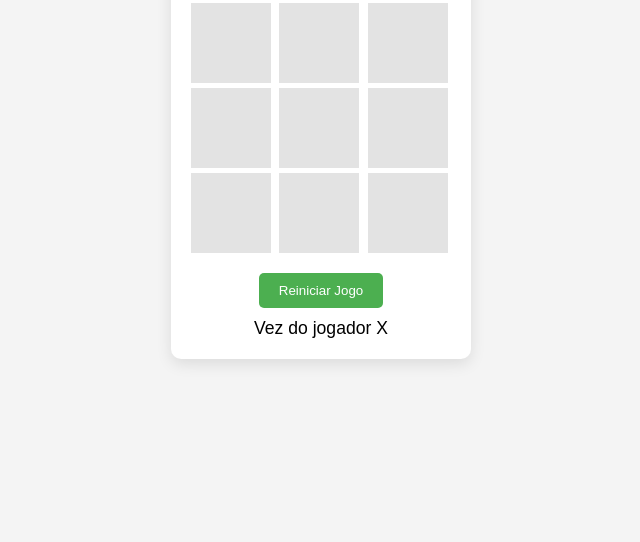
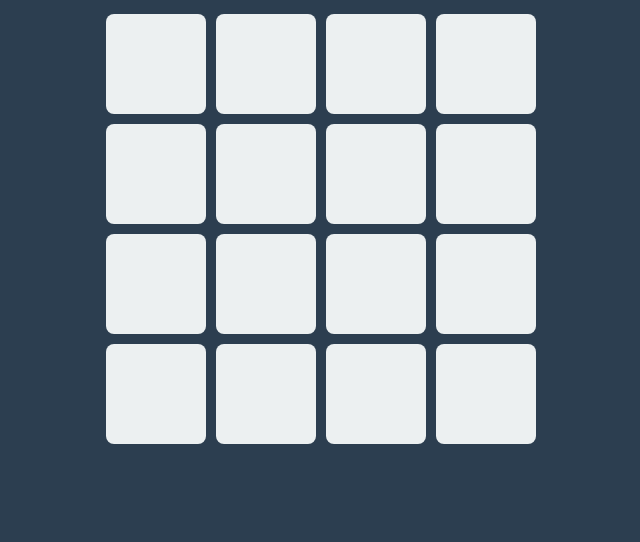
Before and after one commit to alidonadio/jogodavelhanv, a plain HTML site: page index.html in a window 1280 px wide. Shown: the part 258-800 px from the top of the page, without its empty margins (319-959 px from the left). Drawn offline with Linux system fonts and the light colour scheme.

Commit message:
Add files via upload

```diff
--- a/index.html
+++ b/index.html
@@ -3,26 +3,141 @@
 <head>
     <meta charset="UTF-8">
     <meta name="viewport" content="width=device-width, initial-scale=1.0">
-    <title>Jogo da Velha</title>
-    <link rel="stylesheet" href="style.css">
+    <title>Jogo de Cartas</title>
+    <style>
+        body {
+            font-family: Arial, sans-serif;
+            display: flex;
+            flex-direction: column;
+            align-items: center;
+            justify-content: center;
+            min-height: 100vh;
+            margin: 0;
+            background-color: #2c3e50;
+        }
+
+        h1 {
+            color: #ecf0f1;
+            margin-bottom: 20px;
+        }
+
+        .game-container {
+            display: grid;
+            grid-template-columns: repeat(4, 100px);
+            gap: 10px;
+            justify-content: center;
+        }
+
+        .card {
+            width: 100px;
+            height: 100px;
+            position: relative;
+            transform-style: preserve-3d;
+            transition: transform 0.5s;
+            cursor: pointer;
+        }
+
+        .card.flip {
+            transform: rotateY(180deg);
+        }
+
+        .card .front,
+        .card .back {
+            position: absolute;
+            width: 100%;
+            height: 100%;
+            backface-visibility: hidden;
+            display: flex;
+            align-items: center;
+            justify-content: center;
+            font-size: 24px;
+            font-weight: bold;
+            color: #2c3e50;
+            border-radius: 8px;
+        }
+
+        .card .front {
+            background-color: #ecf0f1;
+        }
+
+        .card .back {
+            background-color: #3498db;
+            transform: rotateY(180deg);
+        }
+
+        #timer,
+        #score {
+            color: #ecf0f1;
+            font-size: 24px;
+            margin: 10px 0;
+        }
+
+        #score {
+            font-weight: bold;
+        }
+    </style>
 </head>
 <body>
-    <div class="game-container">
-        <h1>Jogo da Velha</h1>
-        <div class="board">
-            <div class="cell" data-cell-index="0"></div>
-            <div class="cell" data-cell-index="1"></div>
-            <div class="cell" data-cell-index="2"></div>
-            <div class="cell" data-cell-index="3"></div>
-            <div class="cell" data-cell-index="4"></div>
-            <div class="cell" data-cell-index="5"></div>
-            <div class="cell" data-cell-index="6"></div>
-            <div class="cell" data-cell-index="7"></div>
-            <div class="cell" data-cell-index="8"></div>
-        </div>
-        <button id="restartBtn">Reiniciar Jogo</button>
-        <div class="status" id="status">Vez do jogador X</div>
-    </div>
-    <script src="script.js"></script>
+    <h1>Jogo de Cartas</h1>
+    <div id="timer">Tempo: 00:00</div>
+    <div id="score">Pontos: 0</div>
+    <div class="game-container" id="game-container"></div>
+
+    <script>
+        let cardValues = ['A', 'B', 'C', 'D', 'E', 'F', 'G', 'H', 'A', 'B', 'C', 'D', 'E', 'F', 'G', 'H'];
+        let flippedCards = [];
+        let matchedPairs = 0;
+        let score = 0;
+        let timer;
+        let time = 0;
+        let isGameActive = true;
+        let timeout;
+
+        function createCards() {
+            const gameContainer = document.getElementById('game-container');
+            cardValues.sort(() => Math.random() - 0.5);
+
+            cardValues.forEach((value, index) => {
+                const card = document.createElement('div');
+                card.classList.add('card');
+                card.dataset.value = value;
+                card.innerHTML = `
+                    <div class="front"></div>
+                    <div class="back">${value}</div>
+                `;
+
+                card.addEventListener('click', flipCard);
+                card.addEventListener('touchstart', flipCard);
+                gameContainer.appendChild(card);
+            });
+        }
+
+        function flipCard(event) {
+            event.preventDefault();
+            if (!isGameActive || flippedCards.length === 2 || this.classList.contains('flip')) return;
+
+            this.classList.add('flip');
+            flippedCards.push(this);
+
+            if (flippedCards.length === 2) {
+                setTimeout(checkMatch, 1000);
+            }
+        }
+
+        function checkMatch() {
+            const [firstCard, secondCard] = flippedCards;
+
+            if (firstCard.dataset.value === secondCard.dataset.value) {
+                matchedPairs++;
+                score += 10;
+            } else {
+                firstCard.classList.remove('flip');
+                secondCard.classList.remove('flip');
+            }
+            flippedCards = [];
+        }
+
+        createCards();
+    </script>
 </body>
 </html>
```
